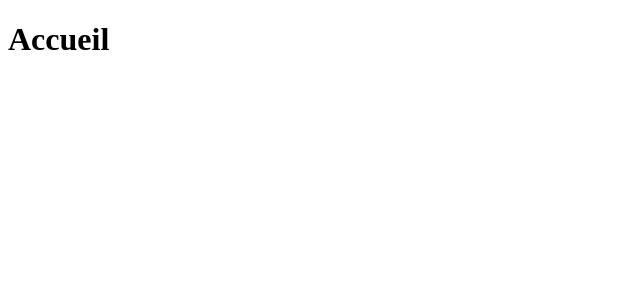
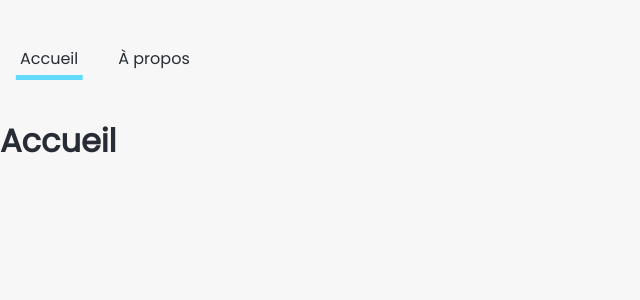
Before and after one commit to 8kmh/React-flag, a React (Create React App) app: page / in a window 1280 px wide. Shown: the top 300 px of the page, without its empty margins (0-640 px from the left). Built offline with nearby package versions, Linux system fonts and the light colour scheme.

Commit message:
Navigation + Organisation du style (scss)

```diff
--- /dev/null
+++ b/src/components/Navigation.js
@@ -0,0 +1,17 @@
+import React from "react";
+import { NavLink } from "react-router-dom";
+
+const Navigation = () => {
+  return (
+    <div className="navigation">
+      <NavLink exact to="/" activeClassName="nav-active">
+        Accueil
+      </NavLink>
+      <NavLink exact to="/a-propos" activeClassName="nav-active">
+        À propos
+      </NavLink>
+    </div>
+  );
+};
+
+export default Navigation;
--- a/src/index.js
+++ b/src/index.js
@@ -1,6 +1,7 @@
 import React from "react";
 import ReactDOM from "react-dom";
 import App from "./App";
+import "./styles/index.scss";
 
 ReactDOM.render(
   <React.StrictMode>
--- a/src/pages/About.js
+++ b/src/pages/About.js
@@ -1,8 +1,10 @@
 import React from "react";
+import Navigation from "../components/Navigation";
 
 const About = () => {
   return (
     <div>
+      <Navigation />
       <h1>À propos</h1>
       <br />
       <p>
--- a/src/pages/Home.js
+++ b/src/pages/Home.js
@@ -1,8 +1,10 @@
 import React from "react";
+import Navigation from "../components/Navigation";
 
 const Home = () => {
   return (
     <div className="home">
+      <Navigation />
       <h1>Accueil</h1>
     </div>
   );
--- /dev/null
+++ b/src/styles/_settings.scss
@@ -0,0 +1,32 @@
+@import url("https://fonts.googleapis.com/css2?family=Poppins:wght@400&display=swap");
+
+$font-1: "Poppins", sans-serif;
+
+$color-1: #61dafb;
+$color-2: #f7f7f7;
+$color-3: #282c34;
+$color-4: rgb(32, 35, 42);
+
+* {
+  box-sizing: border-box;
+  margin: 0;
+  padding: 0;
+}
+body {
+  margin: 0.4rem auto;
+  max-width: 1296px;
+  font-family: $font-1;
+  color: $color-3;
+  background-color: $color-2;
+}
+li {
+  list-style-type: none;
+}
+a {
+  text-decoration: none;
+  color: $color-3;
+  cursor: pointer;
+}
+a:visited {
+  color: $color-3;
+}
--- /dev/null
+++ b/src/styles/components/_navigation.scss
@@ -0,0 +1,23 @@
+.navigation {
+  margin: 26px 0;
+  display: flex;
+
+  a {
+    margin: 10px;
+    padding: 10px;
+    position: relative;
+  }
+
+  .nav-active {
+    &::after {
+      content: "";
+      width: 85%;
+      height: 5px;
+      background-color: $color-1;
+      position: absolute;
+      bottom: 1px;
+      left: 50%;
+      transform: translateX(-50%);
+    }
+  }
+}
--- /dev/null
+++ b/src/styles/index.scss
@@ -0,0 +1,2 @@
+@import "./settings";
+@import "./components/navigation";
```
